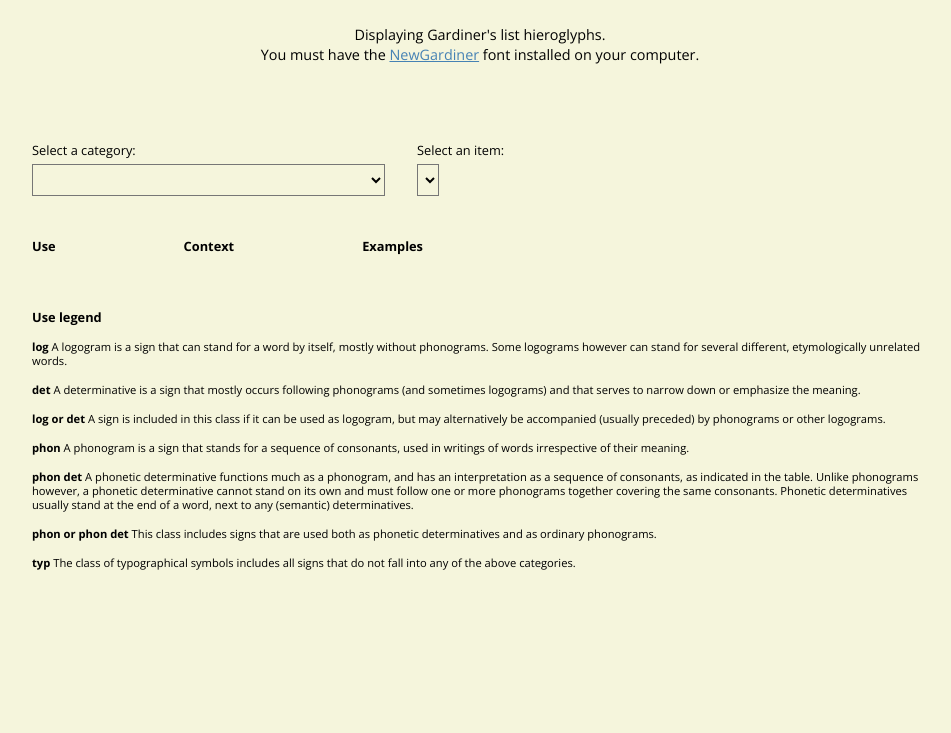
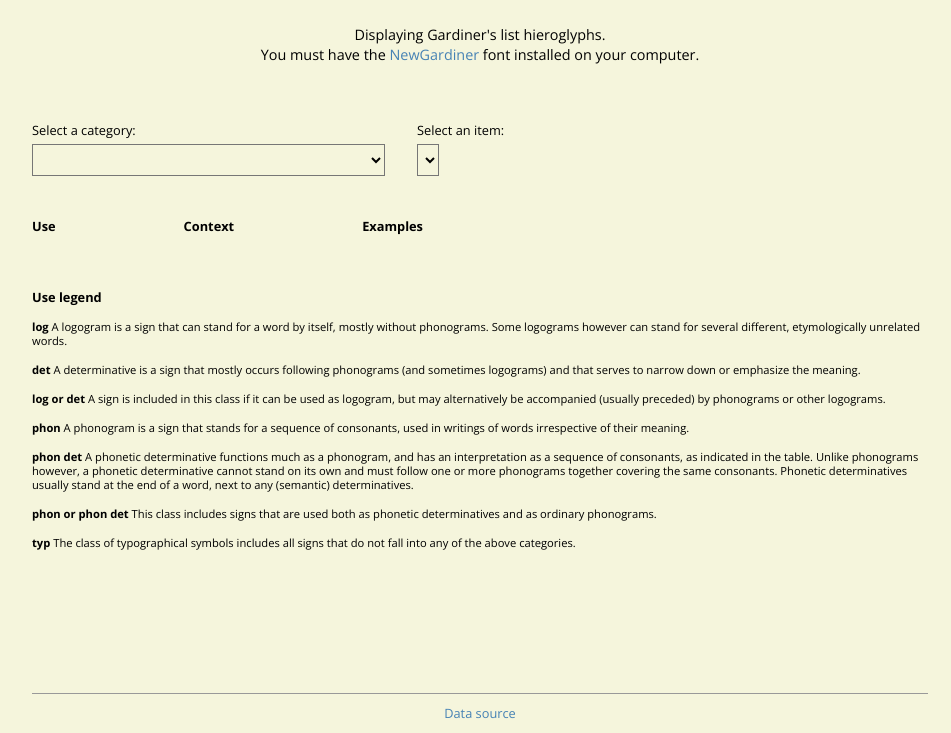
Before and after one commit to andreacorradi/hieroglyph-explorer, a website: page app/index.html in a window 1280 px wide. Shown: the part 67-800 px from the top of the page, without its empty margins (160-1111 px from the left). Drawn offline with nearby package versions, Linux system fonts and the light colour scheme.

Commit message:
footer added

```diff
--- a/app/css/style.css
+++ b/app/css/style.css
@@ -16,7 +16,7 @@ body {
 
 main {
 	width: 100%;
-	height: 90vh;
+	height: 85vh;
 	display: flex;
 	justify-content: center;
 	align-items: center;
@@ -46,6 +46,7 @@ h3 {
 
 a {
 	color: steelblue;
+	text-decoration: none;
 }
 
 select {
@@ -133,4 +134,14 @@ select#item-selector {
 	font-weight: 700;
 	font-size: 0.8rem;
 }
+
+footer {
+	border-top: 1px solid #999;
+	margin-left: 15%;
+	width: 70%;
+	height: 5vh;
+	display: flex;
+	justify-content: center;
+	align-items: center;
+	font-size: 0.8rem;
 }
--- a/app/index.html
+++ b/app/index.html
@@ -43,7 +43,7 @@
 			</section>
 		</div>
 	</main>
-	<footer></footer>
+	<footer><a href="https://mjn.host.cs.st-andrews.ac.uk/egyptian/unicode/" target="_blank">Data source</a></footer>
 
 	<script src="node_modules/jquery/dist/jquery.min.js"></script>
 	<script src="node_modules/lodash/lodash.min.js"></script>
```
